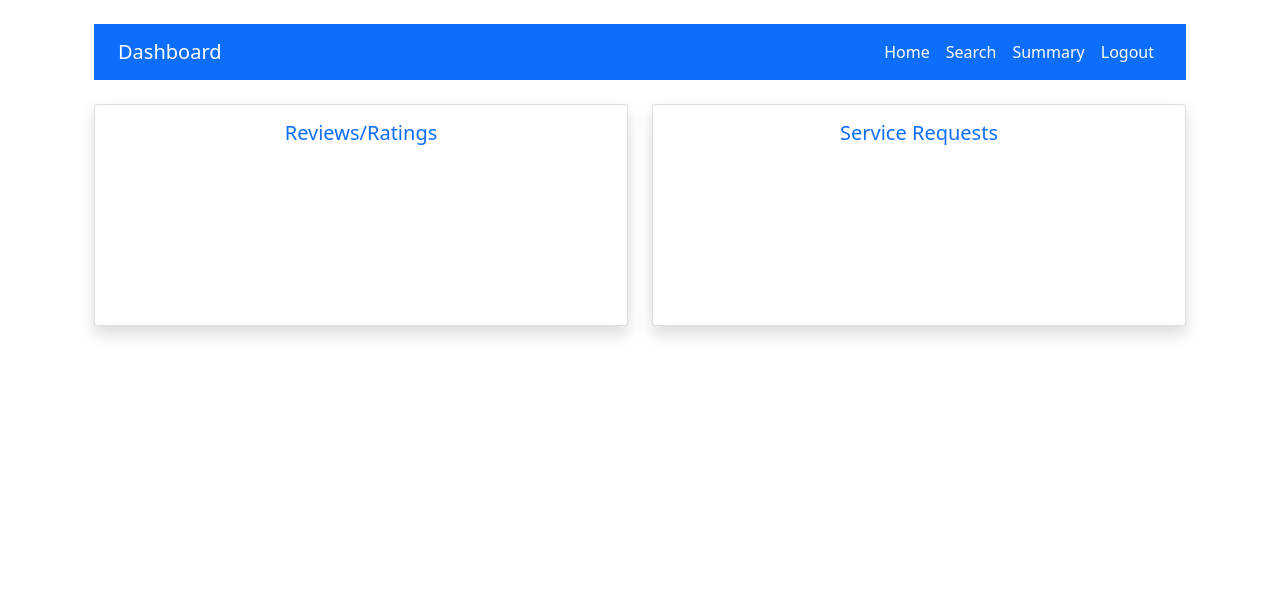
After one commit to Naganathan05/Household_Services-IITM_MAD1, a Flask app: page /professionalSummary in a window 1280 px wide. The commit adds this page. Shown: the top 590 px of the page. Run offline with Flask 3, Linux system fonts and the light colour scheme; a map, chart or similar area stays blank.

Commit message:
Professional Summary Done using Chart JS

```diff
--- a/Code/server.py
+++ b/Code/server.py
@@ -370,6 +370,10 @@ def getServiceRemarks():
 def getSearchService():
     return render_template("searchService.html")
 
+@app.route('/professionalSummary', methods = ['GET'])
+def getProfessionalSummary():
+    return render_template("professionalSummary.html")
+
 @app.route('/searchProfessional', methods = ['GET'])
 def getSearchProfessional():
     return render_template("searchProfessional.html")
@@ -448,6 +452,73 @@ def search_service_requests():
     except Exception as e:
         print("Error fetching service requests:", e)
         return {"message": "An error occurred while fetching service requests"}, 500
+
+@app.route('/api/professionalSummary', methods=['GET'])
+def professional_summary():
+    try:
+        # Get user ID from session
+        user_id = session.get('id')
+        if not user_id:
+            return jsonify({"error": "User not logged in"}), 401
+
+        with sqlite3.connect(db_path) as con:
+            cur = con.cursor()
+
+            # Fetch professional ID from the Professionals table
+            cur.execute("SELECT id FROM Professionals WHERE userID = ?", (user_id,))
+            professional_row = cur.fetchone()
+            if not professional_row:
+                return jsonify({"error": "Professional not found"}), 404
+            professional_id = professional_row[0]
+
+            # Fetch service requests for this professional
+            cur.execute("""
+                SELECT
+                    COUNT(*) AS total_requests,
+                    SUM(CASE WHEN service_status = 'Requested' THEN 1 ELSE 0 END) AS requested_requests,
+                    SUM(CASE WHEN service_status = 'Accepted' THEN 1 ELSE 0 END) AS accepted_requests,
+                    SUM(CASE WHEN service_status = 'Closed' THEN 1 ELSE 0 END) AS closed_requests
+                FROM ServiceRequests
+                WHERE professional_id = ?
+            """, (professional_id,))
+            service_requests_row = cur.fetchone()
+            received_count = service_requests_row[0] or 0
+            requested_count = service_requests_row[1] or 0
+            accepted_count = service_requests_row[2] or 0
+            closed_count = service_requests_row[3] or 0
+
+            # Fetch reviews for this professional by joining Reviews with ServiceRequests
+            cur.execute("""
+                SELECT
+                    SUM(CASE WHEN r.rating >= 4 THEN 1 ELSE 0 END) AS positive_reviews,
+                    SUM(CASE WHEN r.rating < 4 THEN 1 ELSE 0 END) AS negative_reviews
+                FROM Reviews r
+                JOIN ServiceRequests sr ON r.service_request_id = sr.id
+                WHERE sr.professional_id = ?
+            """, (professional_id,))
+            reviews_row = cur.fetchone()
+            positive_reviews = reviews_row[0] or 0
+            negative_reviews = reviews_row[1] or 0
+
+        # Prepare and return the summary data
+        summary = {
+            "reviews": {
+                "positive": positive_reviews,
+                "negative": negative_reviews
+            },
+            "service_requests": {
+                "received": received_count,
+                "requested": requested_count,
+                "accepted": accepted_count,
+                "closed": closed_count
+            }
+        }
+        return jsonify(summary), 200
+
+    except Exception as e:
+        print("Error fetching professional summary:", e)
+        return {"message": "An error occurred while fetching the summary"}, 500
+
 
 @app.route('/searchProfessionals', methods=['GET'])
 def search_professionals():
@@ -1157,6 +1228,10 @@ def initialize_database():
                 INSERT OR IGNORE INTO ServiceRequests (service_id, customer_id, professional_id, date_of_request, service_status)
                 VALUES (1, 1, 1, CURRENT_DATE, "Requested")
             """)
+            cur.execute("""
+                INSERT OR IGNORE INTO Reviews (service_request_id, reviewer_id, rating)
+                VALUES (1, 1, 5)
+            """)
 
             print("Tables created and seeded successfully!")
 
--- a/Code/templates/professionalDashboard.html
+++ b/Code/templates/professionalDashboard.html
@@ -19,7 +19,7 @@
                 <ul class="navbar-nav ms-auto">
                     <li class="nav-item"><a class="nav-link text-white" href="/professionalDashboard">Home</a></li>
                     <li class="nav-item"><a class="nav-link text-white" href="/searchProfessional">Search</a></li>
-                    <li class="nav-item"><a class="nav-link text-white" href="/summary">Summary</a></li>
+                    <li class="nav-item"><a class="nav-link text-white" href="/professionalSummary">Summary</a></li>
                     <li class="nav-item"><a class="nav-link text-white" href="/logout">Logout</a></li>
                 </ul>
             </div>
--- /dev/null
+++ b/Code/templates/professionalSummary.html
@@ -0,0 +1,105 @@
+{% extends "base.html" %}
+
+{% block title %}Professional Summary{% endblock %}
+
+{% block cssfile %}
+<link rel="stylesheet" href="https://cdn.jsdelivr.net/npm/bootstrap@5.1.1/dist/css/bootstrap.min.css">
+<script src="https://cdn.jsdelivr.net/npm/chart.js"></script>
+{% endblock %}
+
+{% block body %}
+<div class="container my-4">
+    <!-- Navigation bar -->
+    <nav class="navbar navbar-expand-lg navbar-dark bg-primary mt-3">
+        <div class="container-fluid">
+            <div class="navbar-brand">Dashboard</div>
+            <div class="collapse navbar-collapse">
+                <ul class="navbar-nav ms-auto">
+                    <li class="nav-item"><a class="nav-link text-white" href="/professionalDashboard">Home</a></li>
+                    <li class="nav-item"><a class="nav-link text-white" href="/searchProfessional">Search</a></li>
+                    <li class="nav-item"><a class="nav-link text-white" href="/professionalSummary">Summary</a></li>
+                    <li class="nav-item"><a class="nav-link text-white" href="/logout">Logout</a></li>
+                </ul>
+            </div>
+        </div>
+    </nav>
+
+    <!-- Summary Content -->
+    <div class="row mt-4">
+        <!-- Reviews/Ratings Chart -->
+        <div class="col-md-6 mb-4">
+            <div class="card shadow">
+                <div class="card-body">
+                    <h5 class="card-title text-center text-primary">Reviews/Ratings</h5>
+                    <canvas id="ratingsChart"></canvas>
+                </div>
+            </div>
+        </div>
+        <!-- Service Requests Chart -->
+        <div class="col-md-6 mb-4">
+            <div class="card shadow">
+                <div class="card-body">
+                    <h5 class="card-title text-center text-primary">Service Requests</h5>
+                    <canvas id="serviceRequestsChart"></canvas>
+                </div>
+            </div>
+        </div>
+    </div>
+</div>
+
+<script>
+    // Fetch data from the server
+    fetch('/api/professionalSummary')
+        .then(response => response.json())
+        .then(data => {
+            // Data for Ratings/Reviews chart
+            const ratingsCtx = document.getElementById('ratingsChart').getContext('2d');
+            new Chart(ratingsCtx, {
+                type: 'doughnut',
+                data: {
+                    labels: ['Positive', 'Negative'],
+                    datasets: [{
+                        data: [data.reviews.positive, data.reviews.negative],
+                        backgroundColor: ['#4caf50', '#f44336']
+                    }]
+                },
+                options: {
+                    responsive: true,
+                    plugins: {
+                        legend: { position: 'bottom' }
+                    }
+                }
+            });
+
+            // Data for Service Requests chart
+            const serviceRequestsCtx = document.getElementById('serviceRequestsChart').getContext('2d');
+            new Chart(serviceRequestsCtx, {
+                type: 'bar',
+                data: {
+                    labels: ['Received', 'Closed', 'Rejected'],
+                    datasets: [{
+                        label: 'Service Requests',
+                        data: [
+                            data.service_requests.received,
+                            data.service_requests.closed,
+                            data.service_requests.rejected
+                        ],
+                        backgroundColor: ['#2196f3', '#4caf50', '#f44336']
+                    }]
+                },
+                options: {
+                    responsive: true,
+                    plugins: {
+                        legend: { display: false }
+                    },
+                    scales: {
+                        y: { beginAtZero: true }
+                    }
+                }
+            });
+        })
+        .catch(error => {
+            console.error('Error fetching summary data:', error);
+        });
+</script>
+{% endblock %}
--- a/Code/templates/searchProfessional.html
+++ b/Code/templates/searchProfessional.html
@@ -19,7 +19,7 @@
                 <ul class="navbar-nav ms-auto">
                     <li class="nav-item"><a class="nav-link text-white" href="/professionalDashboard">Home</a></li>
                     <li class="nav-item"><a class="nav-link text-white" href="/searchProfessional">Search</a></li>
-                    <li class="nav-item"><a class="nav-link text-white" href="/summary">Summary</a></li>
+                    <li class="nav-item"><a class="nav-link text-white" href="/professionalSummary">Summary</a></li>
                     <li class="nav-item"><a class="nav-link text-white" href="/logout">Logout</a></li>
                 </ul>
             </div>
```
